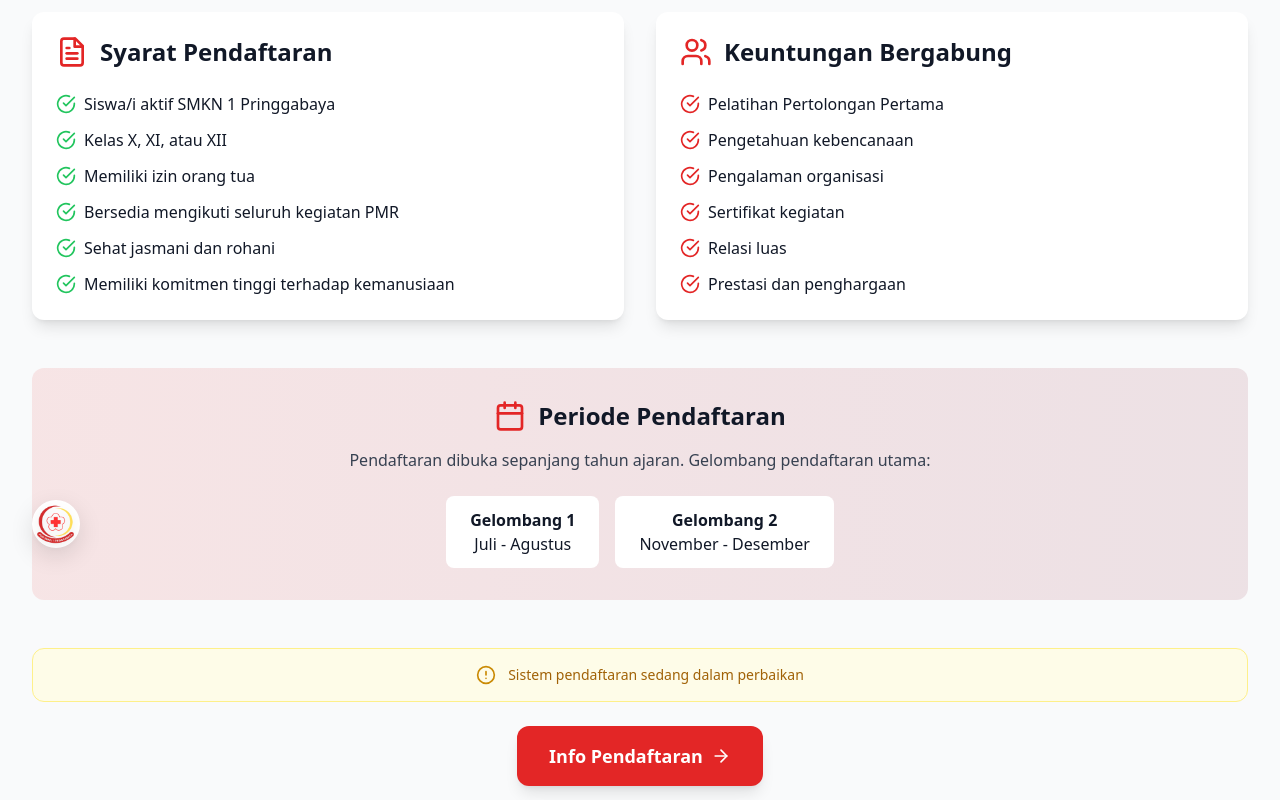
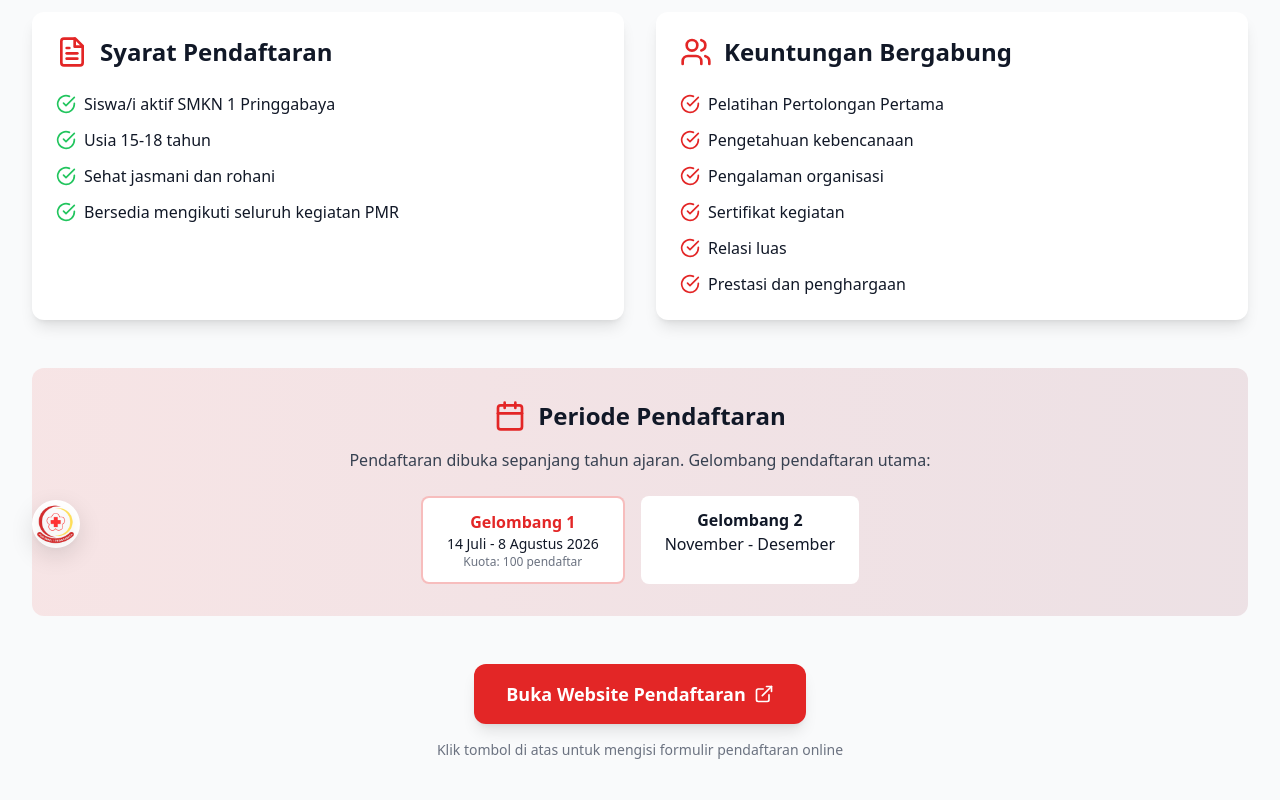
Before and after one commit to pmrsmeksabaya-dev/website-pmr-smeksabaya, a React (Vite) app: page /pendaftaran in a window 1280 px wide. Shown: the part 220-1020 px from the top of the page. Built offline with nearby package versions, Linux system fonts and the light colour scheme.

Commit message:
Reactivate: Pendaftaran link to pmrsmeksabaya-daftar.vercel.app

```diff
--- a/src/pages/PendaftaranPage.jsx
+++ b/src/pages/PendaftaranPage.jsx
@@ -1,14 +1,12 @@
 import { Link } from 'react-router-dom';
-import { CheckCircle, FileText, Users, Calendar, ArrowRight, AlertCircle } from 'lucide-react';
+import { CheckCircle, FileText, Users, Calendar, ExternalLink } from 'lucide-react';
 
 const PendaftaranPage = () => {
   const requirements = [
     'Siswa/i aktif SMKN 1 Pringgabaya',
-    'Kelas X, XI, atau XII',
-    'Memiliki izin orang tua',
+    'Usia 15-18 tahun',
+    'Sehat jasmani dan rohani',
     'Bersedia mengikuti seluruh kegiatan PMR',
-    'Sehat jasmani dan rohani',
-    'Memiliki komitmen tinggi terhadap kemanusiaan',
   ];
 
   const benefits = [
@@ -77,9 +75,10 @@ const PendaftaranPage = () => {
             Pendaftaran dibuka sepanjang tahun ajaran. Gelombang pendaftaran utama:
           </p>
           <div className="flex flex-wrap justify-center gap-4">
-            <div className="bg-white dark:bg-gray-800 rounded-lg px-6 py-3 text-center">
-              <p className="font-semibold">Gelombang 1</p>
-              <p>Juli - Agustus</p>
+            <div className="bg-white dark:bg-gray-800 rounded-lg px-6 py-3 text-center border-2 border-pmi/30">
+              <p className="font-semibold text-pmi">Gelombang 1</p>
+              <p className="text-sm">14 Juli - 8 Agustus 2026</p>
+              <p className="text-xs text-gray-500">Kuota: 100 pendaftar</p>
             </div>
             <div className="bg-white dark:bg-gray-800 rounded-lg px-6 py-3 text-center">
               <p className="font-semibold">Gelombang 2</p>
@@ -88,22 +87,18 @@ const PendaftaranPage = () => {
           </div>
         </div>
 
-        {/* CTA Button - Arahkan ke halaman redirect */}
+        {/* CTA Button - Eksternal */}
         <div className="text-center">
-          <div className="bg-yellow-50 dark:bg-yellow-900/20 border border-yellow-200 dark:border-yellow-800 rounded-xl p-4 mb-6 flex items-center gap-3 justify-center">
-            <AlertCircle className="w-5 h-5 text-yellow-600 dark:text-yellow-400" />
-            <p className="text-yellow-700 dark:text-yellow-400 text-sm">
-              Sistem pendaftaran sedang dalam perbaikan
-            </p>
-          </div>
-          <Link
-            to="/pendaftaran-redirect"
+          <a
+            href="https://pmrsmeksabaya-daftar.vercel.app/"
+            target="_blank"
+            rel="noopener noreferrer"
             className="inline-flex items-center gap-2 bg-pmi text-white px-8 py-4 rounded-xl font-bold text-lg hover:bg-red-700 transition shadow-lg hover:shadow-xl"
           >
-            Info Pendaftaran <ArrowRight size={20} />
-          </Link>
+            Buka Website Pendaftaran <ExternalLink size={20} />
+          </a>
           <p className="text-sm text-gray-500 dark:text-gray-400 mt-4">
-            Klik tombol di atas untuk melihat informasi pendaftaran sementara
+            Klik tombol di atas untuk mengisi formulir pendaftaran online
           </p>
         </div>
       </div>
```
